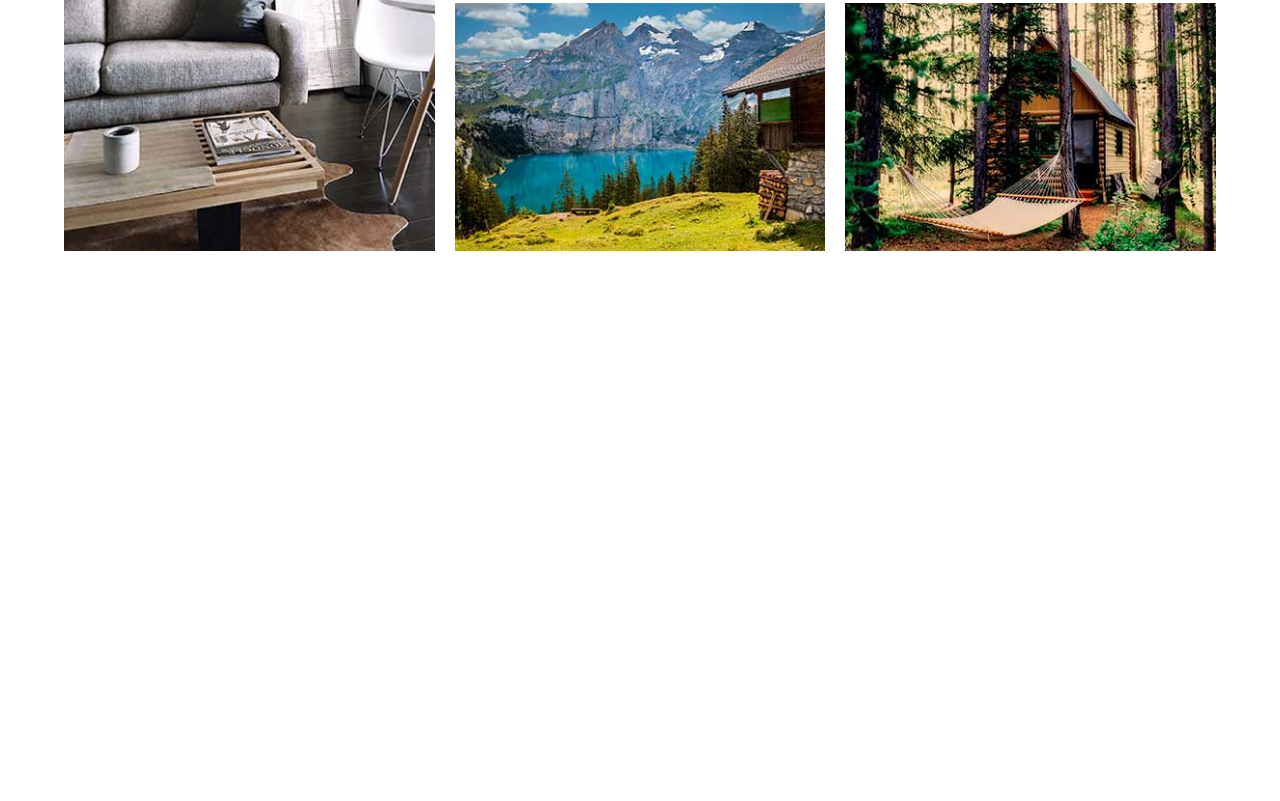
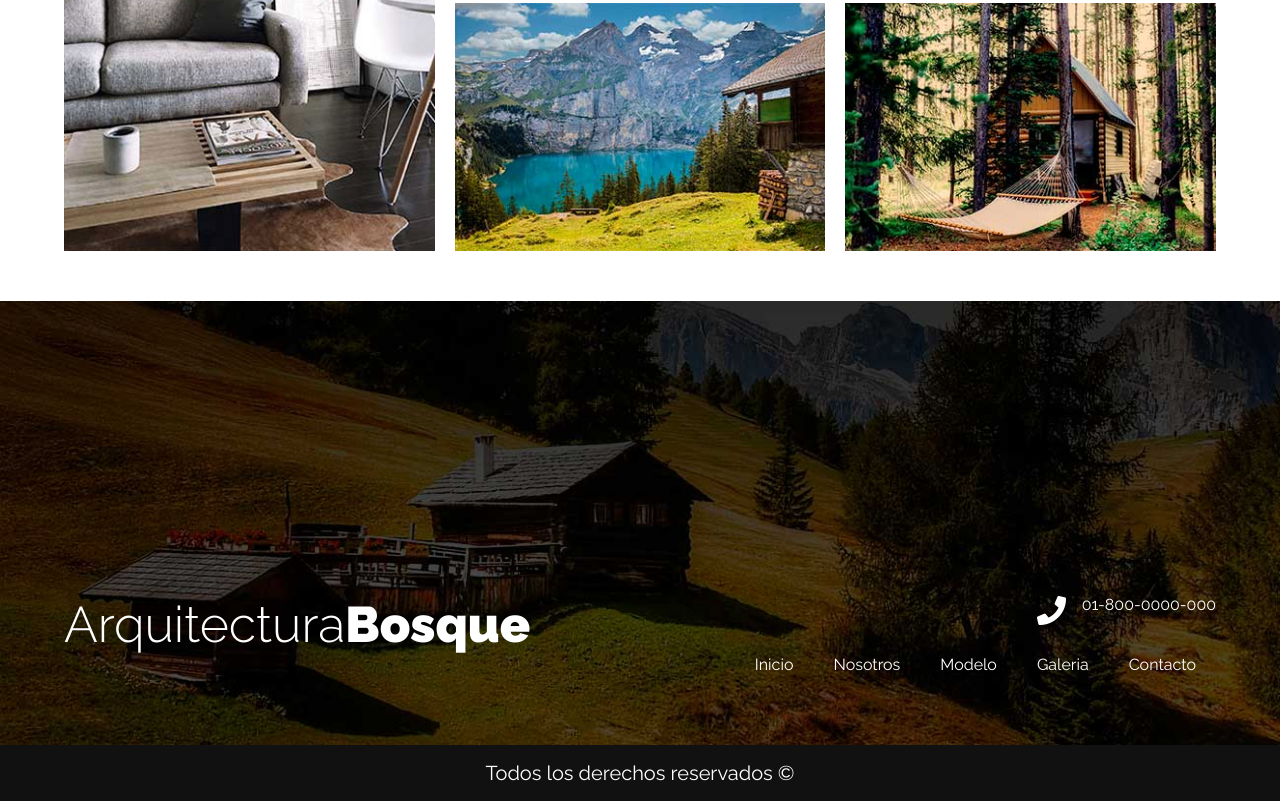
Before and after one commit to BryanGACO/landing-arquitectura, a plain HTML site: page src/index.html in a window 1280 px wide. Shown: the part 4310-5111 px from the top of the page. Before the commit the page ends 4561 px from the top, so only its background shows below. Drawn offline with Linux system fonts and the light colour scheme.

Commit message:
Agregamos footer

```diff
--- a/src/css/styles.css
+++ b/src/css/styles.css
@@ -371,3 +371,30 @@ img {
         grid-row: 1 / 3;
     }
 }
+
+/** Footer **/
+
+.footer {
+    height: 50rem;
+    background-image: url(../img/footer_bg.jpg);
+    background-repeat: no-repeat;
+    background-position: center center;
+    background-size: cover;
+
+    display: flex;
+    flex-direction: column;
+    justify-content: flex-end;
+    color: var(--blanco);
+}
+
+.footer a {
+    color: var(--blanco);
+}
+
+.copyright {
+    background-color: var(--negro);
+    text-align: center;
+    margin: 5rem 0 0 0;
+    font-size: 2rem;
+    padding: 1rem;
+}
--- a/src/index.html
+++ b/src/index.html
@@ -118,6 +118,31 @@
             </div>
         </div>
     </section>
+
+    <footer class="footer mt-5">
+        <div class="contenedor">
+            <div class="barra">
+                <div class="logo">
+                    <h1 class="nombre-sitio">Arquitectura<span>Bosque</span></h1>
+                </div>
+
+                <div class="contacto">
+                    <a class="telefono" href="tel:01-800-0000-000">01-800-0000-000</a>
+
+                    <nav class="navegacion">
+                        <a class="link" href="#">Inicio</a>
+                        <a class="link" href="#">Nosotros</a>
+                        <a class="link" href="#">Modelo</a>
+                        <a class="link" href="#">Galeria</a>
+                        <a class="link" href="#">Contacto</a>
+                        </ol>
+                    </nav>
+                </div>
+            </div> <!-- .barra -->
+        </div>
+
+        <p class="copyright">Todos los derechos reservados &copy;</p>
+    </footer>
 </body>
 
 </html>
```
